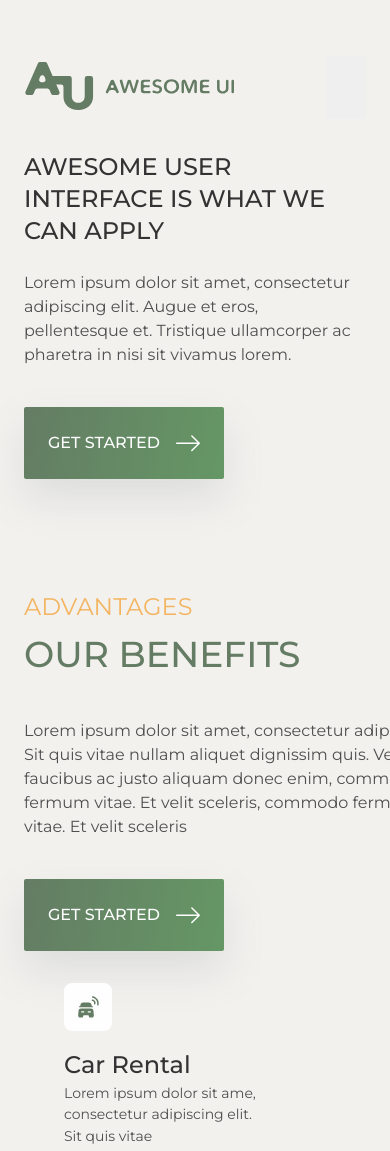
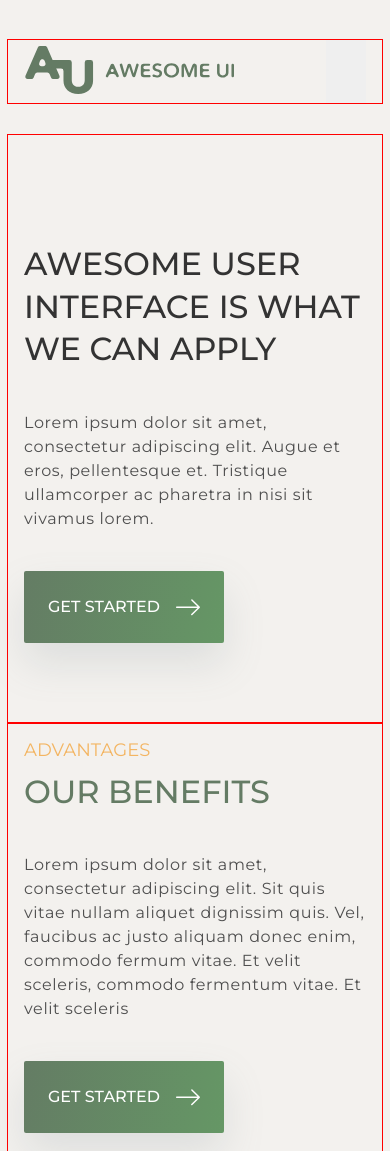
Before and after one commit to KaterynaKozlovska/Awesome-UI-project-goit, a plain HTML site: page index.html in a window 390 px wide. Shown: the top 1151 px of the page. Drawn offline with Linux system fonts and the light colour scheme.

Commit message:
add mobile

```diff
--- a/sass/components/_advantage-card.scss
+++ b/sass/components/_advantage-card.scss
@@ -1,6 +1,8 @@
 .advantage-card {
   display: flex;
   flex-direction: column;
+  max-width: 372px;
+  margin: 0 auto;
   @media screen and (min-width: $tablet) {
     flex-direction: row;
     flex-wrap: wrap;
@@ -10,7 +12,7 @@
 }
 
 .advantage-card__item {
-  width: 288px;
+  // width: 288px;
 
   transition-property: background-color, border-radius, box-shadow;
   transition-duration: 250ms;
@@ -18,7 +20,7 @@
 
 .adventage-card__link {
   display: block;
-  max-width: 288px;
+  // max-width: 288px;
   padding: 32px 40px;
   text-decoration: none;
 }
--- a/sass/components/_advantages-section.scss
+++ b/sass/components/_advantages-section.scss
@@ -9,3 +9,11 @@
     justify-content: flex-end;
   }
 }
+
+.advantages__content {
+  max-width: 372px;
+
+  @media screen and (min-width: $tablet) {
+    width: 500px;
+  }
+}
--- a/sass/components/_container.scss
+++ b/sass/components/_container.scss
@@ -2,6 +2,7 @@
   max-width: 1200px;
   padding: 0 16px;
   margin: 0 auto;
+  outline: 1px solid red;
 
   @media screen and (min-width: $mobile) {
     width: $mobile;
--- a/sass/components/_header.scss
+++ b/sass/components/_header.scss
@@ -1,5 +1,5 @@
 .header {
-  padding-top: 48px;
+  padding-top: 32px;
   padding-bottom: 32px;
 }
 
@@ -14,6 +14,10 @@
   align-items: center;
   justify-content: space-between;
   flex-grow: 1;
+
+  @media screen and (min-width: $mobile) {
+    gap: 122px;
+  }
 }
 
 .header__burger-menu {
--- a/sass/components/_hero-section.scss
+++ b/sass/components/_hero-section.scss
@@ -2,24 +2,39 @@
   display: flex;
   justify-content: space-between;
   align-items: center;
-  margin-bottom: 112px;
+  padding-top: 108px;
+  padding-bottom: 80px;
+
+  @media screen and (min-width: $tablet) {
+    font-size: 24px;
+  }
 }
 
 .hero__content {
-  width: 500px;
+  max-width: 372px;
+
+  @media screen and (min-width: $tablet) {
+    width: 500px;
+  }
 }
 .hero__title {
-  margin-bottom: 24px;
+  margin-bottom: 40px;
   color: $secondary-text-color;
   font-weight: 500;
-  font-size: 24px;
+  font-size: 32px;
   line-height: 1.33;
   text-transform: uppercase;
+
+  @media screen and (min-width: $tablet) {
+    font-size: 24px;
+    margin-bottom: 24px;
+  }
 }
 
 .hero__descr {
   margin-bottom: 40px;
   line-height: 1.5;
+  letter-spacing: 0.04em;
 }
 
 .hero__image {
--- a/sass/components/_section.scss
+++ b/sass/components/_section.scss
@@ -1,9 +1,10 @@
 .section__title {
+  padding-top: 16px;
   margin-bottom: 8px;
 
   color: $accent-color;
   font-weight: inherit;
-  font-size: 24px;
+  font-size: 18px;
   line-height: 1.33;
   text-transform: uppercase;
 }
@@ -14,14 +15,19 @@
 
   color: $brand-color;
   font-weight: 500;
-  font-size: 36px;
+  font-size: 32px;
   line-height: 1.33;
   text-transform: uppercase;
 }
 
 .section__text {
-  width: 445px;
+  max-width: 372px;
+
+  @media screen and (min-width: $tablet) {
+    width: 500px;
+  }
   margin-bottom: 40px;
 
   line-height: 1.5;
+  letter-spacing: 0.04em;
 }
--- a/sass/utils/_base.scss
+++ b/sass/utils/_base.scss
@@ -1,4 +1,5 @@
 body {
+  max-width: 1200px;
   color: $primary-text-color;
   background-color: $primary-backgroud-color;
   font-family: 'Montserrat', sans-serif;
--- a/sass/utils/_variables.scss
+++ b/sass/utils/_variables.scss
@@ -7,6 +7,6 @@ $primary-backgroud-color: #f3f1ee;
 $icon-burger-menu-color: #222b45;
 $backgroung-footer-color: #f0dcc5;
 
-$mobile: 480px;
+$mobile: 420px;
 $tablet: 768px;
 $desktop: 1200px;
```
Also changed, not shown: css/main.css, css/main.min.css, 2 other files.
